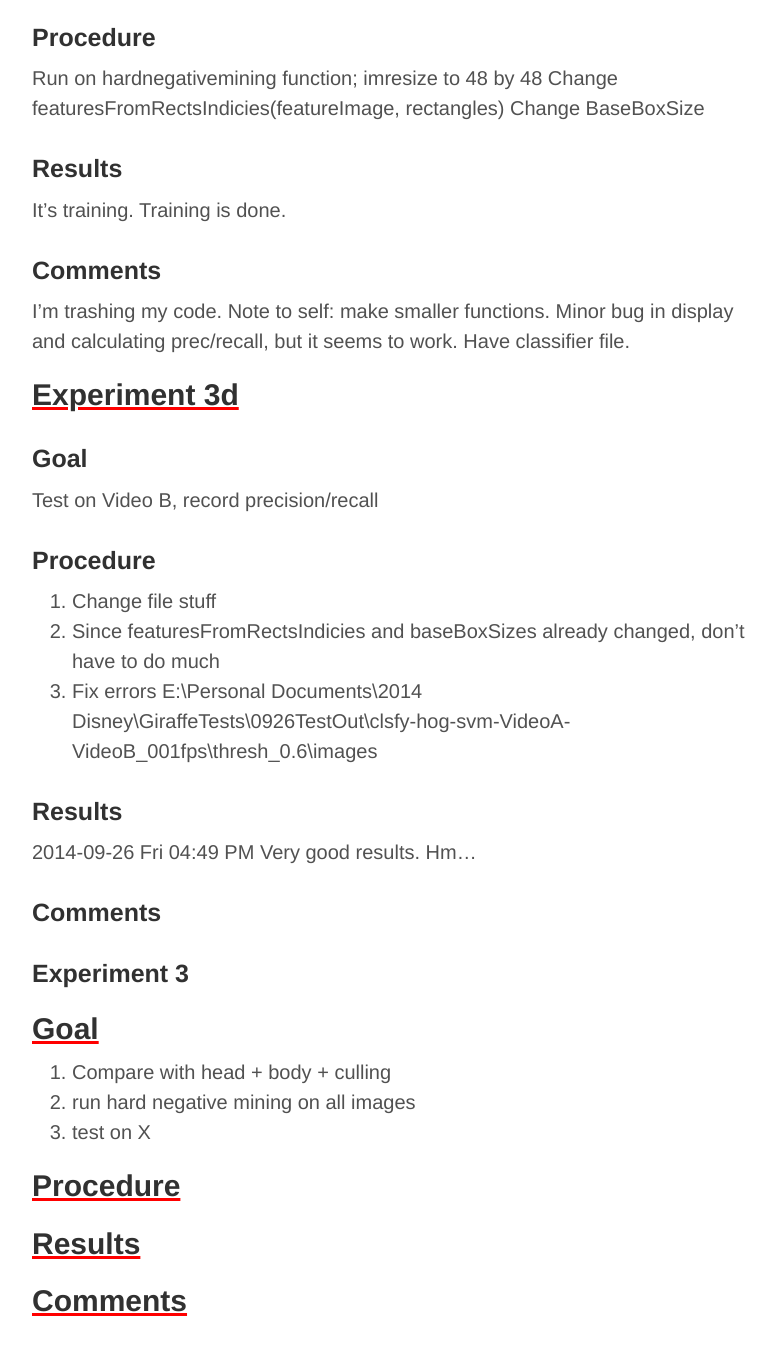
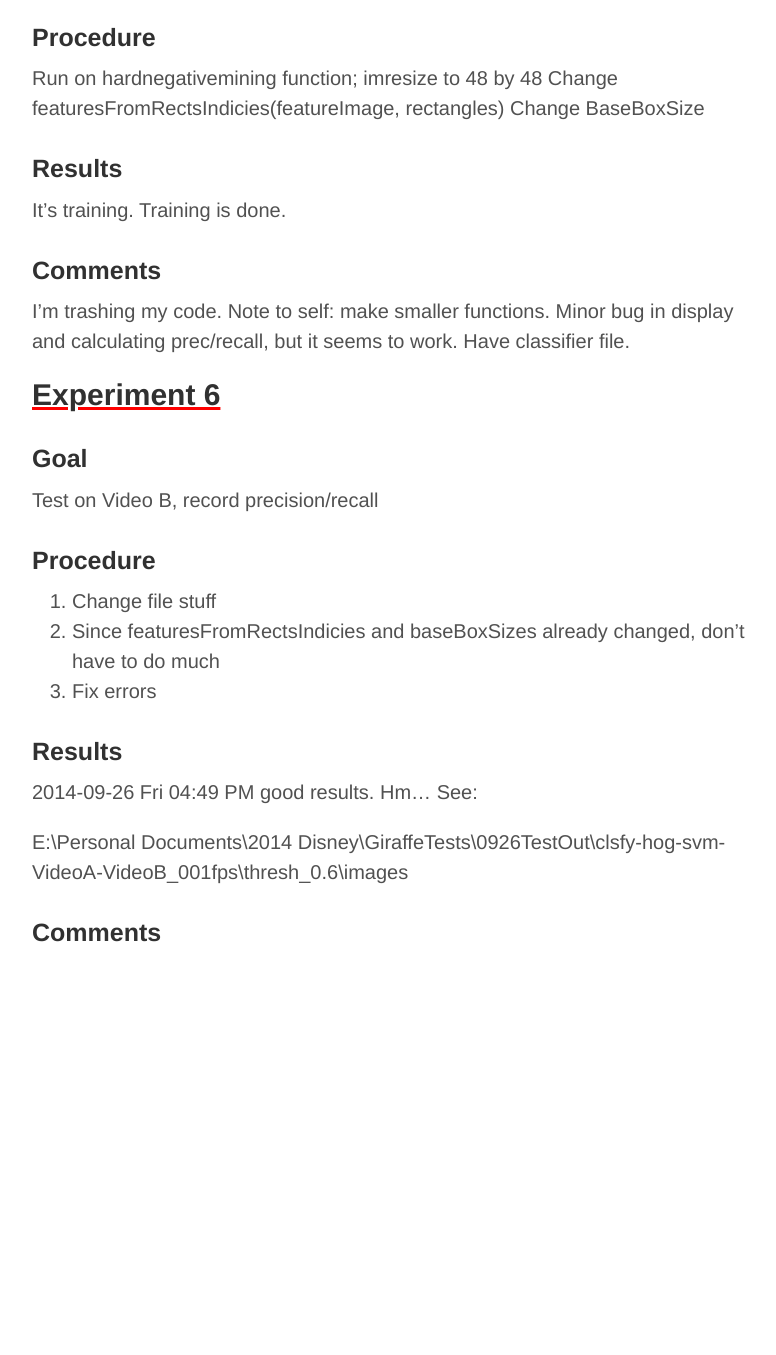
Before and after one commit to victorgan/victorgan.github.io, a Jekyll site: the page built from _posts/2014-09-23-experiments.md, in a window 1280 px wide and 1400 px high, scrolled down 3676 px. Shown: the top 1355 px of the window, without its empty margins (248-1024 px from the left). Built offline with Jekyll 4.4.1, drawn with Linux system fonts in a browser that asks for light colours; nearby versions of some CDN libraries; library files that are not in the unit come from our copies; comment, search, counter and statistics services are not loaded; after the commit the page ends 4704 px from its top, so only the background shows below that; some of the changed text lies outside the part shown.

Commit message:
article posts

```diff
--- a/_posts/2014-09-23-experiments.md
+++ b/_posts/2014-09-23-experiments.md
@@ -120,7 +119,7 @@ I'm trashing my code. Note to self: make smaller functions.
 Minor bug in display and calculating prec/recall, but it seems to work. Have
 classifier file.
 
-## Experiment 3d
+## Experiment 6
 
 ### Goal
 Test on Video B, record precision/recall
@@ -130,23 +129,12 @@ Test on Video B, record precision/recall
 2. Since featuresFromRectsIndicies and baseBoxSizes already changed, don't have
    to do much
 3. Fix errors
-E:\Personal Documents\2014 Disney\GiraffeTests\0926TestOut\clsfy-hog-svm-VideoA-VideoB_001fps\thresh_0.6\images
 
 ### Results
 2014-09-26 Fri 04:49 PM
-Very good results. Hm...
+good results. Hm...
+See:
+
+E:\Personal Documents\2014 Disney\GiraffeTests\0926TestOut\clsfy-hog-svm-VideoA-VideoB_001fps\thresh_0.6\images
 
 ### Comments
-
-### Experiment 3
-
-## Goal
-4. Compare with head + body + culling
-4. run hard negative mining on all images
-5. test on X
-
-## Procedure
-
-## Results
-
-## Comments
```
Also changed, not shown: other parts of _posts/2014-09-23-experiments.md (+4 -5 lines), _posts/2014-08-18-useful-sites-for-research.md (+1 -1 lines), _posts/2014-10-06-rpe-problem.md (added, +9 -0 lines).
